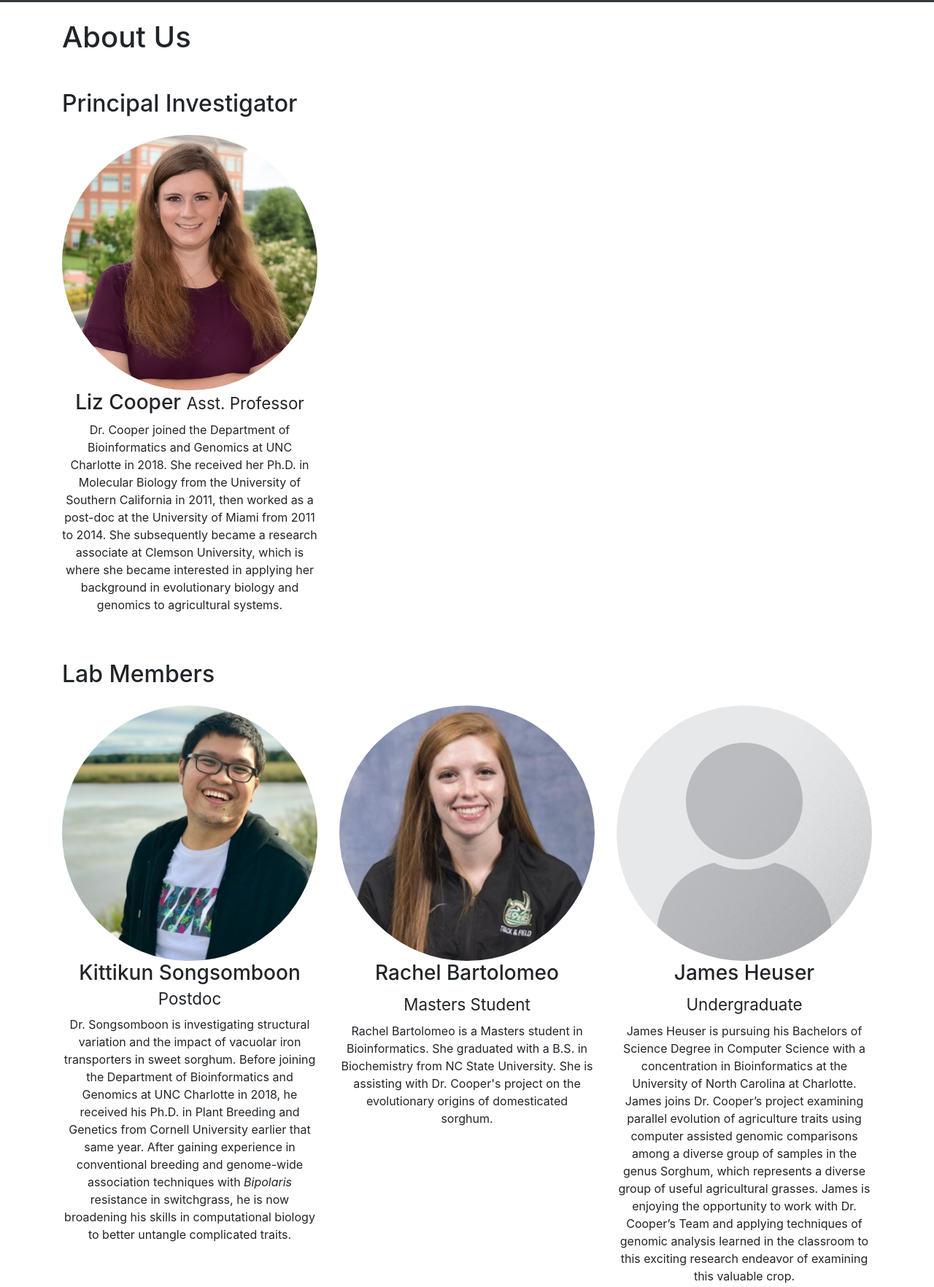
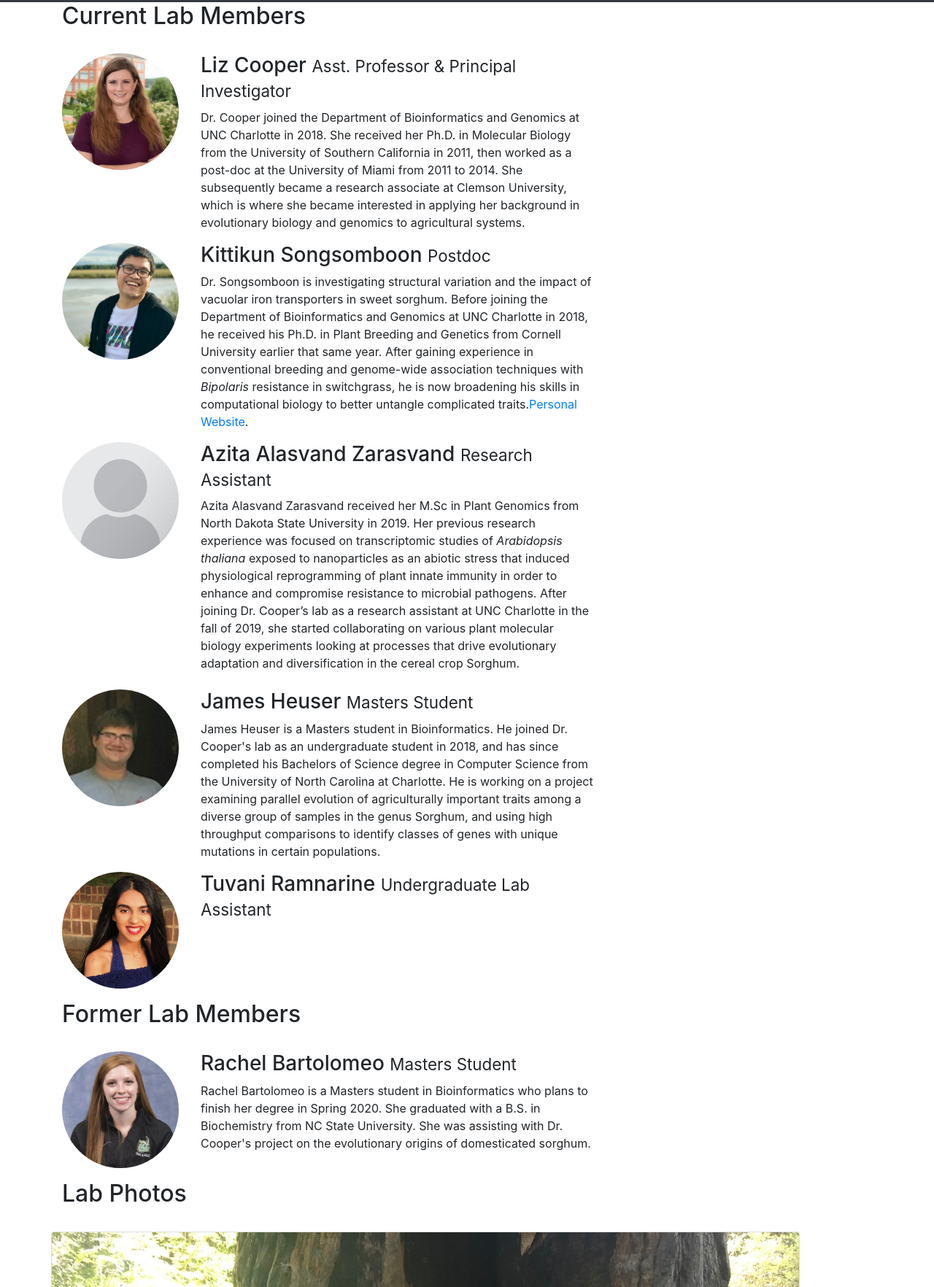
Before and after one commit to ecoope23/ecoope23.github.io, a website: page people.html in a window 1280 px wide. Shown: the part 53-1817 px from the top of the page at 73% size. Drawn offline with Linux system fonts and the light colour scheme.

Commit message:
add photo for Tuvani

```diff
--- a/people.html
+++ b/people.html
@@ -33,50 +33,115 @@
     <!-- Page Content -->
     <div class="container">
 
-      <!-- Introduction Row -->
-      <h1 class="my-4">About Us
-      </h1>
+    <!-- Header Row -->
+    <div class="row mb-4">
+       <div class="col-lg-12">
+	       <h2>Current Lab Members</h2>
+       </div>
+    </div>
 
-      <!-- Team Members Row -->
+
+    <!-- Liz Row -->
       <div class="row">
-        <div class="col-lg-12">
-          <h2 class="my-4">Principal Investigator</h2>
-        </div>
-        <div class="col-lg-4 col-sm-6 text-center mb-4">
+        <div class="col-sm-2">
           <img class="rounded-circle img-fluid d-block mx-auto" src="img/12390263ea416f65a6e2d90f68222255ceb7d148.jpg" alt="">
+	</div>
+	<div class="col-sm-6">
           <h3>Liz Cooper
-            <small>Asst. Professor</small>
+            <small>Asst. Professor & Principal Investigator</small>
           </h3>
           <p>Dr. Cooper joined the Department of Bioinformatics and Genomics at UNC Charlotte in 2018. She received her Ph.D. in Molecular Biology from the University of Southern California in 2011, then worked as a post-doc at the University of Miami from 2011 to 2014. She subsequently became a research associate at Clemson University, which is where she became interested in applying her background in evolutionary biology and genomics to agricultural systems.</p>
         </div>
       </div>
 
+      <!-- Kittikun Row -->
       <div class="row">
-	    <div class="col-lg-12">
-		    <h2 class="my-4">Lab Members</h2>
-	    </div>
-	    <div class="col-lg-4 col-sm-6 text-center mb-4">
-          <img class="rounded-circle img-fluid d-block mx-auto" src="img/ksongsomboon.jpg" alt="">
-          <h3>Kittikun Songsomboon
-            <small>Postdoc</small>
+	    <div class="col-sm-2">
+              <img class="rounded-circle img-fluid d-block mx-auto" src="img/ksongsomboon.jpg" alt="">
+            </div>
+	    <div class="col-sm-6">
+	      <h3>Kittikun Songsomboon
+                <small>Postdoc</small>
           </h3>
-	  <p>Dr. Songsomboon is investigating structural variation and the impact of vacuolar iron transporters in sweet sorghum. Before joining the Department of Bioinformatics and Genomics at UNC Charlotte in 2018, he received his Ph.D. in Plant Breeding and Genetics from Cornell University earlier that same year. After gaining experience in conventional breeding and genome-wide association techniques with <i>Bipolaris</i> resistance in switchgrass, he is now broadening his skills in computational biology to better untangle complicated traits.</p>
-        </div>
-        <div class="col-lg-4 col-sm-6 text-center mb-4">
-          <img class="rounded-circle img-fluid d-block mx-auto" src="img/rachel.jpg" alt="">
-	  <h3>Rachel Bartolomeo</h3>
-	  <h3><small>Masters Student</small>
-          </h3>
-          <p>Rachel Bartolomeo is a Masters student in Bioinformatics.  She graduated with a B.S. in Biochemistry from NC State University.  She is assisting with Dr. Cooper's project on the evolutionary origins of domesticated sorghum.</p>
-        </div>
-        <div class="col-lg-4 col-sm-6 text-center mb-4">
-          <img class="rounded-circle img-fluid d-block mx-auto" src="img/Portrait_Placeholder.png" alt="">
-	  <h3>James Heuser</h3>
-	  <h3><small>Undergraduate</small>
-          </h3>
-          <p>James Heuser is pursuing his Bachelors of Science Degree in Computer Science with a concentration in Bioinformatics at the University of North Carolina at Charlotte.  James joins Dr. Cooper’s project examining parallel evolution of agriculture traits using computer assisted genomic comparisons among a diverse group of samples in the genus Sorghum, which represents a diverse group of useful agricultural grasses.  James is enjoying the opportunity to work with Dr. Cooper’s Team and applying techniques of genomic analysis learned in the classroom to this exciting research endeavor of examining this valuable crop.</p>
+	  <p>Dr. Songsomboon is investigating structural variation and the impact of vacuolar iron transporters in sweet sorghum. Before joining the Department of Bioinformatics and Genomics at UNC Charlotte in 2018, he received his Ph.D. in Plant Breeding and Genetics from Cornell University earlier that same year. After gaining experience in conventional breeding and genome-wide association techniques with <i>Bipolaris</i> resistance in switchgrass, he is now broadening his skills in computational biology to better untangle complicated traits.<a href='obio.info'>Personal Website</a>.</p>
+          </div>
 	</div>
-      </div>
+
+	<!-- Azita Row -->
+	<div class="row mb-2">
+		<div class="col-sm-2">
+			<img class="rounded-circle img-fluid d-block mx-auto" src="img/Portrait_Placeholder.png" alt="">
+		</div>
+		<div class="col-sm-6">
+			<h3>Azita Alasvand Zarasvand
+				<small>Research Assistant</small>
+			</h3>
+			<p>Azita Alasvand Zarasvand received her M.Sc in Plant Genomics from North Dakota State University in 2019. Her previous research experience was focused on transcriptomic studies of <i>Arabidopsis thaliana</i> exposed to nanoparticles as an abiotic stress that induced physiological reprogramming of plant innate immunity in order to enhance and compromise resistance to microbial pathogens. After joining Dr. Cooper’s lab as a research assistant at UNC Charlotte in the fall of 2019, she started collaborating on various plant molecular biology experiments looking at processes that drive evolutionary adaptation and diversification in the cereal crop Sorghum.</p>
+		</div>
+	</div>
+
+	<!-- James Row -->
+	<div class="row">
+		<div class="col-sm-2">
+			<img class="rounded-circle img-fluid d-block mx-auto" src="img/james.jpg" alt="">
+		</div>
+		<div class="col-sm-6">
+			<h3>James Heuser
+				<small>Masters Student</small>
+			</h3>
+			<p>James Heuser is a Masters student in Bioinformatics.  He joined Dr. Cooper's lab as an undergraduate student in 2018, and has since completed his Bachelors of Science degree in Computer Science from the University of North Carolina at Charlotte.  He is working on a project examining parallel evolution of agriculturally important traits among a diverse group of samples in the genus Sorghum, and using high throughput comparisons to identify classes of genes with unique mutations in certain populations.</p>
+		</div>
+	</div>
+
+	<!-- Tuvani Row -->
+	<div class="row mb-3">
+		<div class="col-sm-2">
+			<img class="rounded-circle img-fluid d-block mx-auto" src="img/tuvani.jpg" alt="">
+		</div>
+		<div class="col-sm-6">
+			<h3>Tuvani Ramnarine
+				<small>Undergraduate Lab Assistant</small>
+			</h3>
+		</div>
+	</div>
+
+	<!-- Spacer Row -->
+	<div class="row mb-4">
+		<div class="col-lg-12">
+			<h2>Former Lab Members</h2>
+		</div>
+	</div>
+
+
+	<!-- Rachel Row -->
+	<div class="row mb-3">
+		<div class="col-sm-2">
+          		<img class="rounded-circle img-fluid d-block mx-auto" src="img/rachel.jpg" alt="">
+		</div>
+		<div class="col-sm-6">
+	  		<h3>Rachel Bartolomeo
+	  			<small>Masters Student</small>
+          		</h3>
+          		<p>Rachel Bartolomeo is a Masters student in Bioinformatics who plans to finish her degree in Spring 2020.  She graduated with a B.S. in Biochemistry from NC State University.  She was assisting with Dr. Cooper's project on the evolutionary origins of domesticated sorghum.</p>
+        	</div>
+	</div>
+
+	<!-- Group Photo -->
+	<div class="row mb-4">
+		<div class="col-lg-12">
+			<h2>Lab Photos</h2>
+		</div>
+	</div>
+
+	<div class="row mb-3">
+		<div class="card">
+			<img class="card-img-top" src="img/ASPB-2019-groupPhoto.jpeg" alt="">
+			<div class="card-body">
+				<p class="card-text">Cooper Lab in Big Basin Redwoods State Park, during the 2019 ASPB meeting in San Jose, CA</p>
+			</div>
+		</div>
+	</div>
+
 
     </div>
     <!-- /.container -->
```
Also changed, not shown: index.html (+1 -1 lines), people2.html (deleted, +0 -163 lines), img/tuvani.jpg (added), 1 other file.
